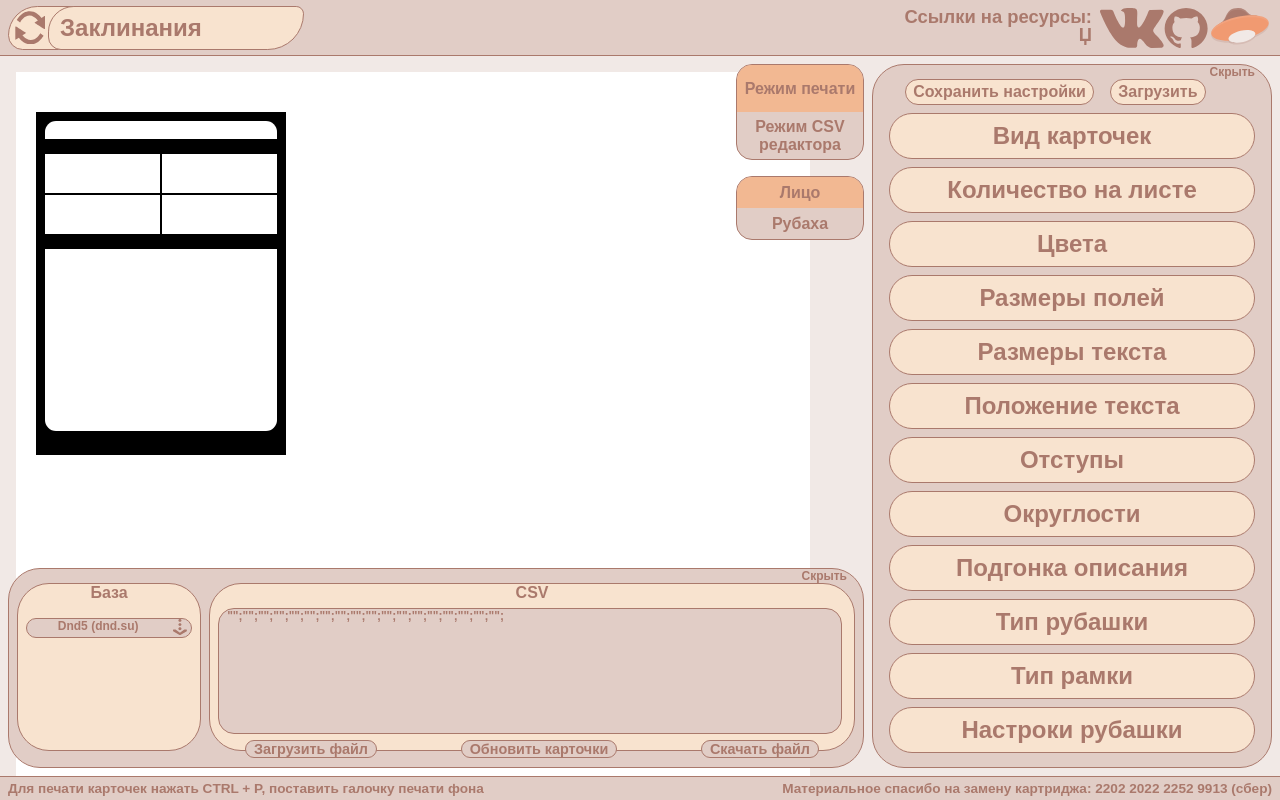
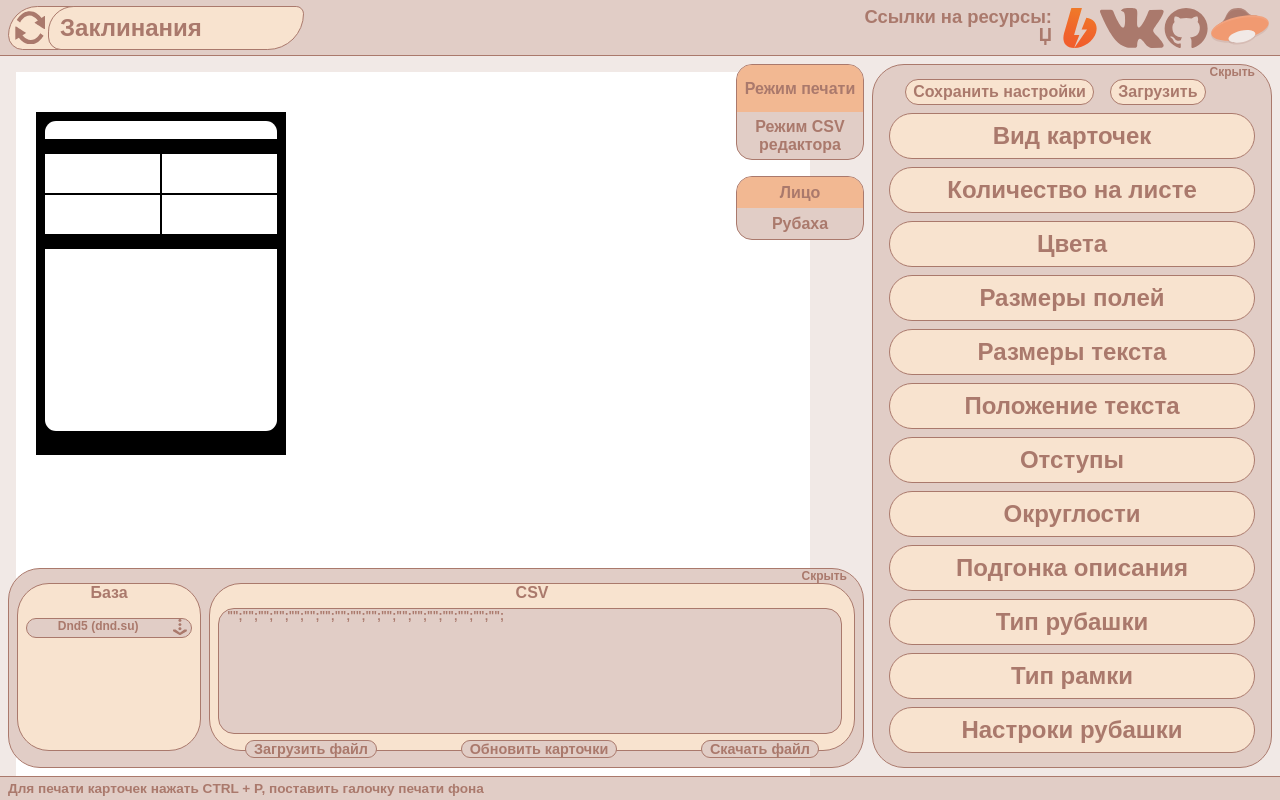
Before and after one commit to HidasMato/role_cards_spells, a React (Create React App) app: page / in a window 1280 px wide. Built offline with nearby package versions, Linux system fonts and the light colour scheme.

Commit message:
little changes

```diff
--- a/src/App.module.scss
+++ b/src/App.module.scss
@@ -22,6 +22,7 @@
         padding: 0 1vh;
         padding-right: 1vh;
         overflow:hidden;
+        overflow-x: scroll;
         .U {
             height: min-content;
             color: var(--color6);
@@ -30,8 +31,12 @@
             white-space: pre;
         }
     }
+    .Down::-webkit-scrollbar {
+        display: none;
+    }
     .Up {
         overflow:hidden;
+        overflow-x: scroll;
         height: 7%;
         width: 100%;
         background-color: var(--color1);
@@ -58,6 +63,7 @@
             z-index: 8;
         }
         .Slk {
+            margin-left: 1vh;
             height: 100%;
             padding-top: 1vh;
             display: flex;
@@ -80,6 +86,10 @@
             .Icon3 {
                 height: 5vh;
                 width: 8vh;
+            }
+            .Icon4 {
+                height: 5vh;
+                width: 5vh;
             }
         }
         .MainChose {
@@ -108,9 +118,6 @@
                     background-color: var(--color4);
                     cursor: pointer;
                 }
-            }
-            .TypesList::-webkit-scrollbar {
-                display: none;
             }
             .Block {
                 height: 100%;
@@ -158,6 +165,9 @@
                 }
             }
         }
+    }
+    .Up::-webkit-scrollbar {
+        display: none;
     }
     --color1: #E1CDC6;
     --color2: #F1E9E6;
--- a/src/App.tsx
+++ b/src/App.tsx
@@ -5,6 +5,7 @@ import SpellMain from './components/SpellMain/SpellMain';
 import { ReactComponent as GH } from './images/GH.svg';
 import { ReactComponent as YD } from './images/YD.svg';
 import { ReactComponent as VK } from './images/VK.svg';
+import { ReactComponent as Boosty } from './images/Boosty.svg';
 import './fonts/Bookerly Bold Italic.ttf';
 import './fonts/Bookerly Bold.ttf';
 import './fonts/Bookerly Display Bold Italic.ttf';
@@ -63,26 +64,27 @@ const App = () => {
                             <a target="_blank" href="https://hidasmato.github.io/role_cards/"><div className={style.Type}>Главная</div></a>
                             <div className={style.Type} onClick={() => { setShowTypes(false)}}>Заклинания</div>
                             <a target="_blank" href="https://hidasmato.github.io/role_cards_items/"><div className={style.Type}>Предметы</div></a>
-                            <a target="_blank" href="https://hidasmato.github.io/role_cards_creatures/"><div className={style.Type}>Существа</div></a>
+                            <a target="_blank" href="https://hidasmato.github.io/role_cards_creatures/"><div className={style.Type}>Существа (БЕТА)</div></a>
                         </div>
                     }
                 </div>
                 <div className={style.Slk}>
                     <div className={style.U}>{"Ссылки на ресурсы:\nЏ"}</div>
-                    <a onMouseOver={()=>{setShowMyOpis([true,false,false])}} onMouseOut={()=>{setShowMyOpis([false,false,false])}} target="_blank" href="https://vk.com/role_cards"><VK className={style.Icon1}/></a>
-                    <a onMouseOver={()=>{setShowMyOpis([false,true,false])}} onMouseOut={()=>{setShowMyOpis([false,false,false])}} target="_blank" href="https://github.com/HidasMato/role_cards_spells"><GH className={style.Icon2}/></a>
-                    <a onMouseOver={()=>{setShowMyOpis([false,false,true])}} onMouseOut={()=>{setShowMyOpis([false,false,false])}} target="_blank" href="https://disk.yandex.ru/d/KOAY4OmjDpAmQg"><YD className={style.Icon3} /></a>
+                    <a onMouseOver={() => { setShowMyOpis([false, false, false, true]) }} onMouseOut={() => { setShowMyOpis([false, false, false, false]) }} target="_blank" href="https://boosty.to/hidasmato"><Boosty className={style.Icon4} /></a>
+                    <a onMouseOver={() => { setShowMyOpis([true, false, false, false]) }} onMouseOut={() => { setShowMyOpis([false, false, false, false]) }} target="_blank" href="https://vk.com/role_cards"><VK className={style.Icon1} /></a>
+                    <a onMouseOver={() => { setShowMyOpis([false, true, false, false]) }} onMouseOut={() => { setShowMyOpis([false, false, false, false]) }} target="_blank" href="https://github.com/HidasMato/role_cards_creatures"><GH className={style.Icon2} /></a>
+                    <a onMouseOver={() => { setShowMyOpis([false, false, true, false]) }} onMouseOut={() => { setShowMyOpis([false, false, false, false]) }} target="_blank" href="https://disk.yandex.ru/d/KOAY4OmjDpAmQg"><YD className={style.Icon3} /></a>
                 </div>
-                {showMyOpis[0] ? <div className={style.Opis}>{"Группа ВК\nЗдесь можно задать вопросы"}</div> : null}
+                {showMyOpis[0] ? <div className={style.Opis}>{"Группа ВК\nЗдесь можно задать вопросы\nУзнать новости"}</div> : null}
                 {showMyOpis[1] ? <div className={style.Opis}>{"Гитхаб\nЗдесь можно посмотреть код"}</div> : null}
                 {showMyOpis[2] ? <div className={style.Opis}>{"Яндекс диск\nЗдесь лежат картинки"}</div> : null}
+                {showMyOpis[3] ? <div className={style.Opis}>{"Бусти\nЗдесь можно задать вопросы\nУзнать новости\nКинуть денежку (опционально)"}</div> : null}
             </div>
             <div className={style.Window}>
                 <SpellMain />
             </div>
             <div className={style.Down}>
                 <div className={style.U}>{"Для печати карточек нажать CTRL + P, поставить галочку печати фона"}</div>
-                <div className={style.U}>{"Материальное спасибо на замену картриджа: 2202 2022 2252 9913 (сбер)"}</div>
             </div>
         </div>
     );
```
Also changed, not shown: src/images/Boosty.svg (added).
